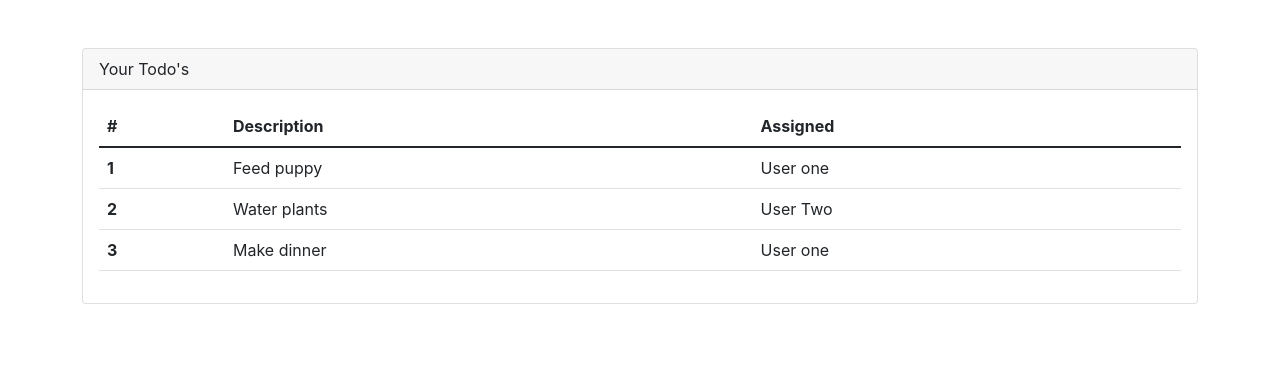
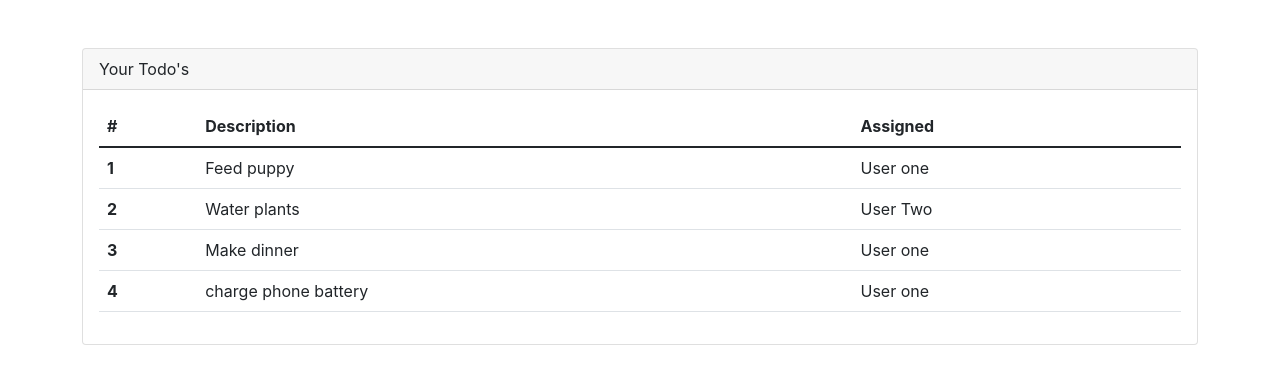
Before and after one commit to suyu06/react-todos, a React (Create React App) app: page / in a window 1280 px wide. Shown: the top 384 px of the page. Built offline with nearby package versions, Linux system fonts and the light colour scheme.

Commit message:
use .map to render the react list dynamically

```diff
--- a/src/App.js
+++ b/src/App.js
@@ -8,6 +8,7 @@
     {rowNumber:1, rowDescription:'Feed puppy',rowAssigned:'User one'},
     {rowNumber:2, rowDescription: 'Water plants',rowAssigned:'User Two'},
     {rowNumber:3, rowDescription: 'Make dinner',rowAssigned:'User one'},
+    {rowNumber:4, rowDescription: 'charge phone battery',rowAssigned:'User one'},
 ]
   return (
     <div className="mt-5 container">
--- a/src/components/TodoTable.js
+++ b/src/components/TodoTable.js
@@ -11,18 +11,13 @@
         </tr>
       </thead>
       <tbody>
-      <TodoRowItem
-            rowNumber = {props.todos[0].rowNumber}
-            rowDescription={props.todos[0].rowDescription}
-            rowAssigned={props.todos[0].rowAssigned}/>
+           {props.todos.map(todo =>(
             <TodoRowItem
-            rowNumber = {props.todos[1].rowNumber}
-            rowDescription={props.todos[1].rowDescription}
-            rowAssigned={props.todos[1].rowAssigned}/>
-            <TodoRowItem
-            rowNumber = {props.todos[2].rowNumber}
-            rowDescription={props.todos[2].rowDescription}
-            rowAssigned={props.todos[2].rowAssigned}/>
+            rowNumber={todo.rowNumber}
+            rowDescription={todo.rowDescription}
+            rowAssigned={todo.rowAssigned}
+            />
+           ))}
 
       </tbody>
     </table>
```
